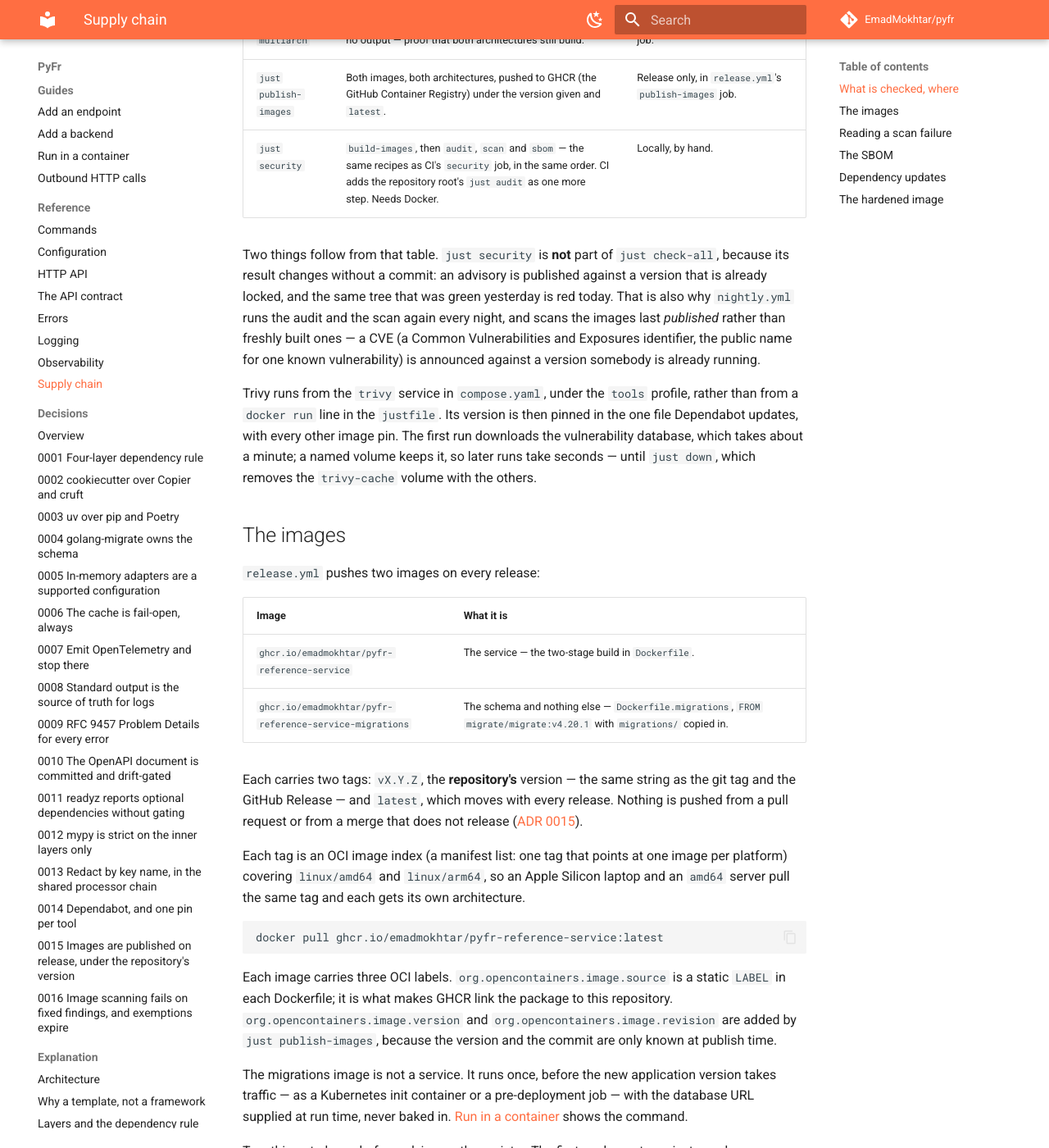
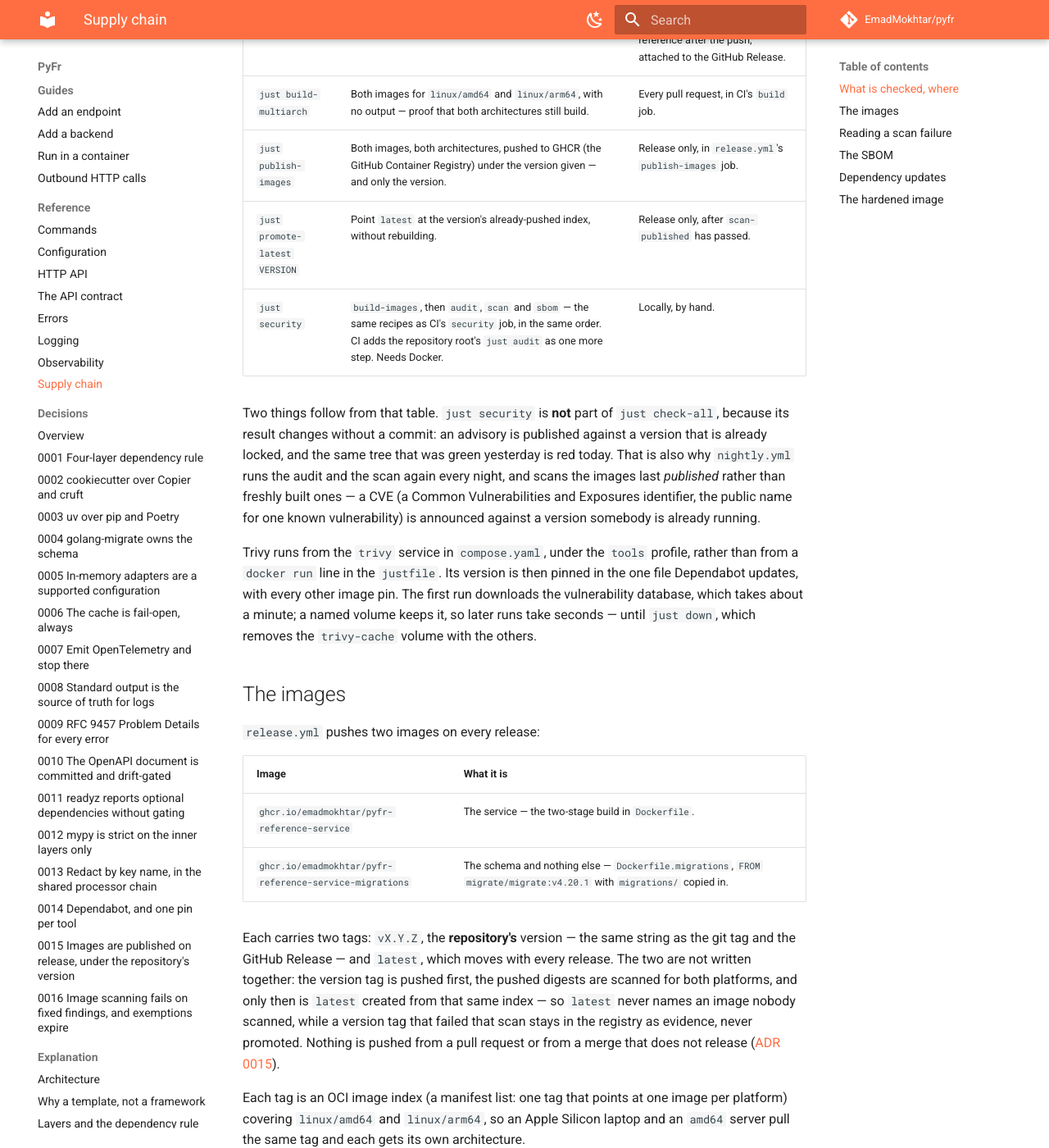
Before and after one commit to EmadMokhtar/pyfr, an MkDocs documentation site: the page built from docs/reference/supply-chain.md, in a window 1280 px wide and 1400 px high, scrolled down 918 px. Shown: the whole window at 82% size. Built offline with MkDocs 1.6.1 and Material for MkDocs 9.7.7, drawn with Linux system fonts in a browser that asks for light colours; comment, search, counter and statistics services are not loaded; some of the changed text lies outside the part shown.

Commit message:
fix(reference-service): pull minio from quay.io, record seed ids before the receipt, gate latest on the pushed digests
MinIO withdrew its Docker Hub images, which broke every pull of the pinned tag in CI; the same releases are on quay.io. The seeder now writes an order's id to the state file the moment the POST returns, so a receipt failure cannot make the next run create a duplicate, and asks for every order's receipt on every run. The release job pushes the version tag only, scans the pushed digests for both platforms, writes the SBOMs from them, and only then creates latest from that index.

Co-Authored-By: Claude Opus 5 <noreply@anthropic.com>

```diff
--- a/docs/reference/supply-chain.md
+++ b/docs/reference/supply-chain.md
@@ -24,9 +24,11 @@ where a sentence says otherwise.
 | --- | --- | --- |
 | `just audit` | [pip-audit](https://github.com/pypa/pip-audit) over every pinned version in `uv.lock`, against the PyPI advisory database. Nothing is resolved or installed: `uv export` writes the lock as a fully hashed requirements file, and pip-audit reads it with `--disable-pip --require-hashes`. The same recipe exists at the repository root for the documentation toolchain's own lock. | Every pull request, in CI's `security` job (both locks); every night, in `nightly.yml`. |
 | `just scan` | [Trivy](https://trivy.dev/) over both images, for known vulnerabilities and embedded secrets. Fails on any HIGH or CRITICAL finding that has a fix. | Every pull request, on the freshly built images (`security`); on release, before the push (`release.yml`); every night, on the `latest` tag actually published. |
+| `just scan-published VERSION` | The same scan over the two images just pushed under `VERSION`, for **both** platforms — the exact digests people will pull. | Release only, after the push and before `latest` is created. |
 | `just sbom` | A [CycloneDX](https://cyclonedx.org/) software bill of materials per image, into `sbom/`. | Every pull request, from the local build, uploaded as the `sbom` workflow artifact; on release, from the published image reference after the push, attached to the GitHub Release. |
 | `just build-multiarch` | Both images for `linux/amd64` and `linux/arm64`, with no output — proof that both architectures still build. | Every pull request, in CI's `build` job. |
-| `just publish-images` | Both images, both architectures, pushed to GHCR (the GitHub Container Registry) under the version given and `latest`. | Release only, in `release.yml`'s `publish-images` job. |
+| `just publish-images` | Both images, both architectures, pushed to GHCR (the GitHub Container Registry) under the version given — and only the version. | Release only, in `release.yml`'s `publish-images` job. |
+| `just promote-latest VERSION` | Point `latest` at the version's already-pushed index, without rebuilding. | Release only, after `scan-published` has passed. |
 | `just security` | `build-images`, then `audit`, `scan` and `sbom` — the same recipes as CI's `security` job, in the same order. CI adds the repository root's `just audit` as one more step. Needs Docker. | Locally, by hand. |
 
 Two things follow from that table. `just security` is **not** part of
@@ -56,8 +58,13 @@ removes the `trivy-cache` volume with the others.
 
 Each carries two tags: `vX.Y.Z`, the **repository's** version — the same
 string as the git tag and the GitHub Release — and `latest`, which moves with
-every release. Nothing is pushed from a pull request or from a merge that does
-not release ([ADR 0015](../adr/0015-images-are-published-on-release-under-the-repository-version.md)).
+every release. The two are not written together: the version tag is pushed
+first, the pushed digests are scanned for both platforms, and only then is
+`latest` created from that same index — so `latest` never names an image
+nobody scanned, while a version tag that failed that scan stays in the
+registry as evidence, never promoted. Nothing is pushed from a pull request
+or from a merge that does not release
+([ADR 0015](../adr/0015-images-are-published-on-release-under-the-repository-version.md)).
 
 Each tag is an OCI image index (a manifest list: one tag that points at one
 image per platform) covering `linux/amd64` and `linux/arm64`, so an Apple
@@ -190,10 +197,11 @@ release it is generated **after** the push, from the published reference —
 counterpart — so the document's subject is the image people pull, not a
 local build that was never published (`just publish-images` rebuilds through
 the buildx builder, so the local `:ci` image is a different image ID from
-what reaches the registry). Trivy reads the manifest for the runner's own
-platform, `amd64`, out of the index. The `arm64` image is built from the same
-commit, the same `uv.lock`, the same Dockerfile and the same Debian package
-versions; it differs only in architecture, so its list of components is the
+what reaches the registry). For the SBOM Trivy reads the manifest for the
+runner's own platform, `amd64`, out of the index; the vulnerability scan that
+precedes it (`just scan-published`) reads both. The `arm64` image is built
+from the same commit, the same `uv.lock`, the same Dockerfile and the same
+Debian package versions; it differs only in architecture, so its list of components is the
 same list. One document per image is therefore enough.
 
 To list what is in one:
```
Also changed, not shown: docs/adr/0015-images-are-published-on-release-under-the-repository-version.md (+6 -2 lines), docs/reference/commands.md (+3 -1 lines), examples/reference-service/README.md (+9 -6 lines), 6 other files.
